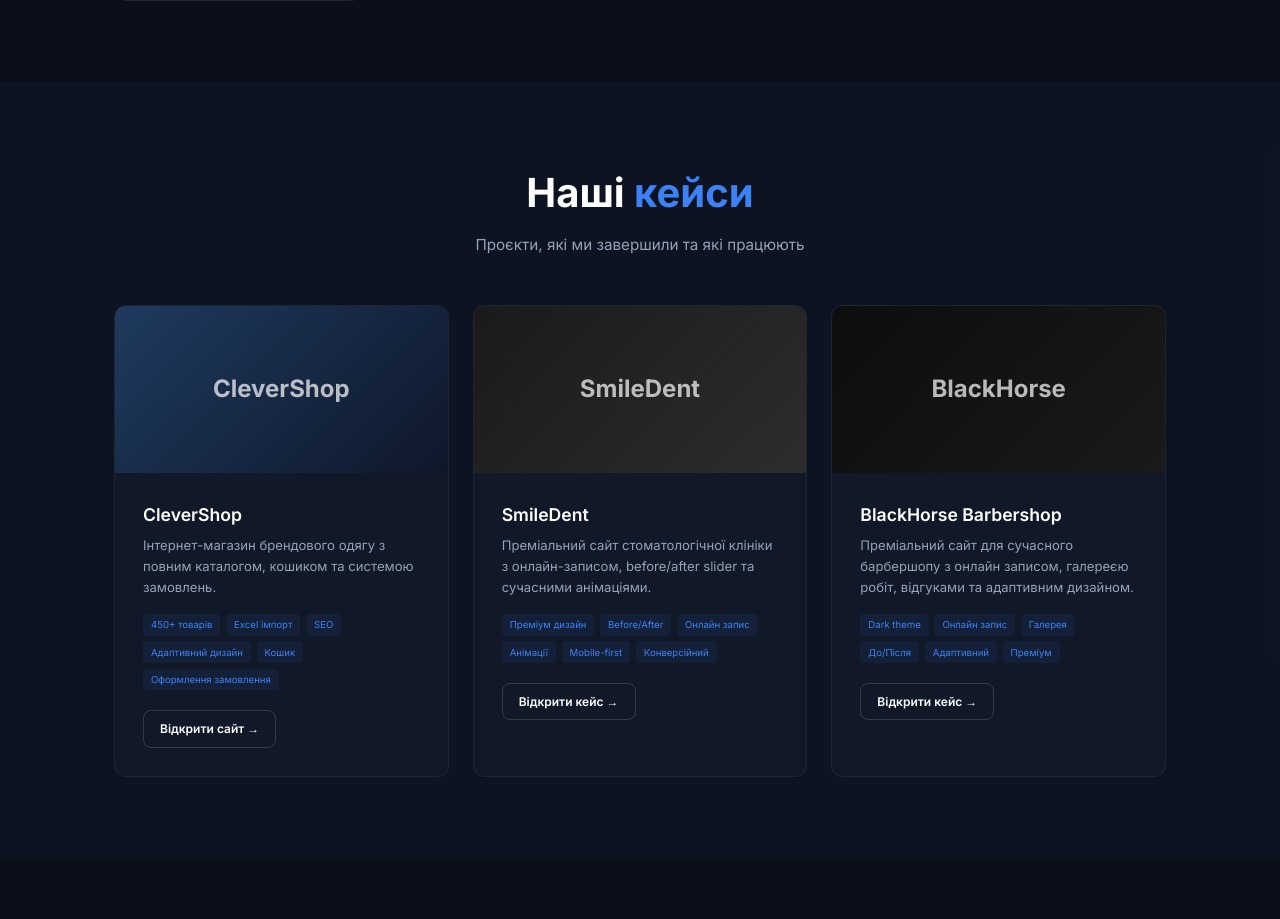
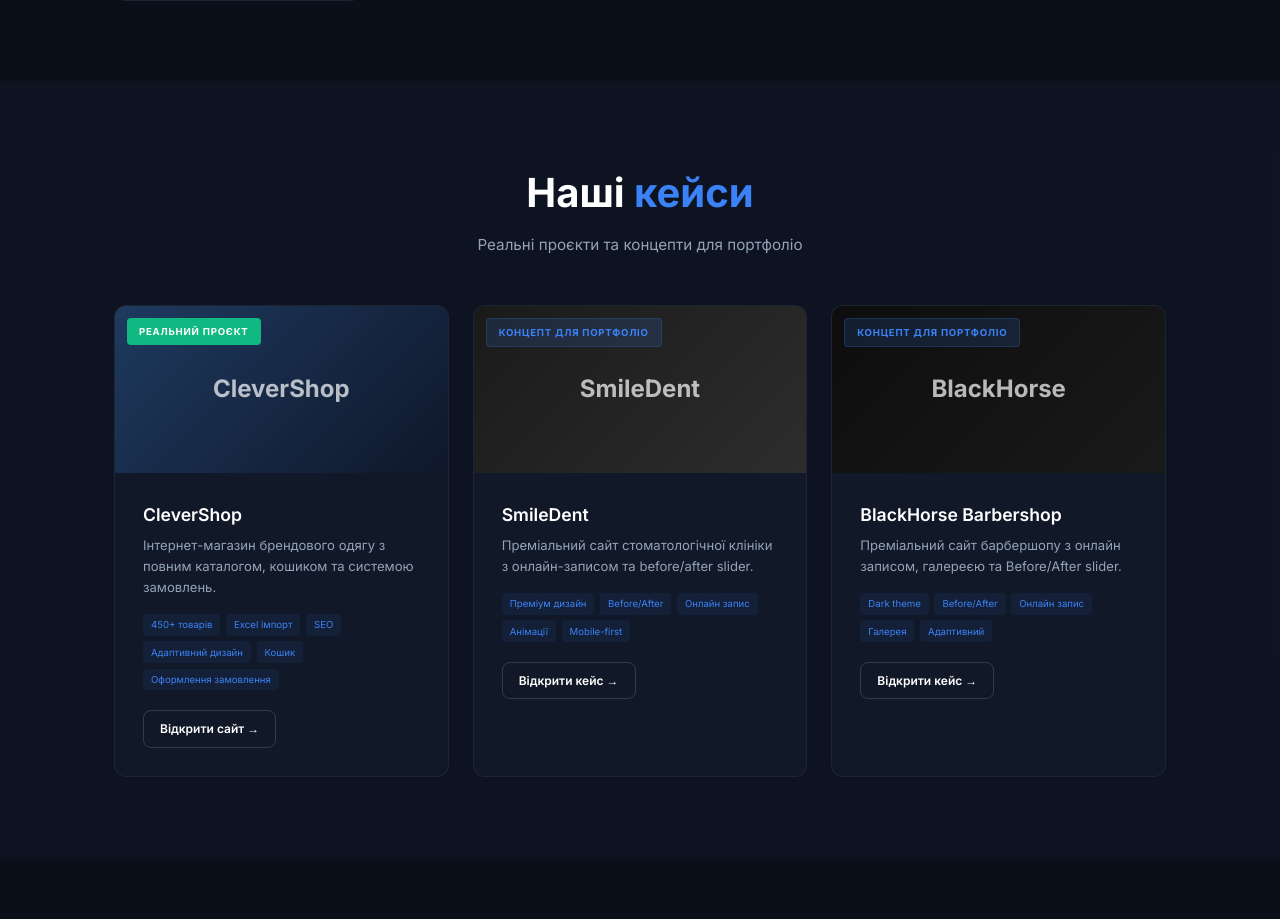
Before and after one commit to StepaniukMarko/ultra-tattoo, a Flask app: page / in a window 1280 px wide. Shown: the part 1374-2293 px from the top of the page. Run offline with Flask 3, Linux system fonts and the light colour scheme.

Commit message:
cases: status badges (real/concept), rename 'Чому Mark Labs', cleaner descriptions

```diff
--- a/static/style.css
+++ b/static/style.css
@@ -275,3 +275,10 @@ footer{padding:2.5rem 0;border-top:1px solid rgba(255,255,255,.05)}
 .case--link:hover{transform:translateY(-6px);box-shadow:0 20px 60px rgba(59,130,246,0.12)}
 .case--link:hover .case-preview{filter:brightness(1.1)}
 .case--link .btn{pointer-events:none}
+
+
+/* Case status badges */
+.case-status{font-size:.6rem;font-weight:700;text-transform:uppercase;letter-spacing:.08em;padding:.35rem .75rem;border-radius:4px;position:absolute;top:.75rem;left:.75rem;z-index:2}
+.case{position:relative}
+.case-status--real{background:#10b981;color:#fff}
+.case-status--concept{background:rgba(59,130,246,0.15);color:#3b82f6;border:1px solid rgba(59,130,246,0.2)}
--- a/templates/index.html
+++ b/templates/index.html
@@ -94,10 +94,11 @@
     <div class="ctn">
         <div class="sec-head">
             <h2>Наші <em>кейси</em></h2>
-            <p>Проєкти, які ми завершили та які працюють</p>
+            <p>Реальні проєкти та концепти для портфоліо</p>
         </div>
         <div class="cases-grid">
             <a href="https://www.clevershop.vn.ua" target="_blank" rel="noopener" class="case case--link">
+                <div class="case-status case-status--real">Реальний проєкт</div>
                 <div class="case-preview"><span>CleverShop</span></div>
                 <div class="case-body">
                     <h3>CleverShop</h3>
@@ -114,33 +115,33 @@
                 </div>
             </a>
             <a href="https://web-production-1a902.up.railway.app/" target="_blank" rel="noopener noreferrer" class="case case--link">
+                <div class="case-status case-status--concept">Концепт для портфоліо</div>
                 <div class="case-preview" style="background:linear-gradient(135deg,#1a1a1a,#2d2d2d);"><span>SmileDent</span></div>
                 <div class="case-body">
                     <h3>SmileDent</h3>
-                    <p>Преміальний сайт стоматологічної клініки з онлайн-записом, before/after slider та сучасними анімаціями.</p>
+                    <p>Преміальний сайт стоматологічної клініки з онлайн-записом та before/after slider.</p>
                     <ul class="case-tags">
                         <li>Преміум дизайн</li>
                         <li>Before/After</li>
                         <li>Онлайн запис</li>
                         <li>Анімації</li>
                         <li>Mobile-first</li>
-                        <li>Конверсійний</li>
                     </ul>
                     <span class="btn btn-o btn-sm">Відкрити кейс →</span>
                 </div>
             </a>
             <a href="https://web-production-5c47a.up.railway.app" target="_blank" rel="noopener noreferrer" class="case case--link">
+                <div class="case-status case-status--concept">Концепт для портфоліо</div>
                 <div class="case-preview" style="background:linear-gradient(135deg,#0D0D0D,#1A1A1A);"><span>BlackHorse</span></div>
                 <div class="case-body">
                     <h3>BlackHorse Barbershop</h3>
-                    <p>Преміальний сайт для сучасного барбершопу з онлайн записом, галереєю робіт, відгуками та адаптивним дизайном.</p>
+                    <p>Преміальний сайт барбершопу з онлайн записом, галереєю та Before/After slider.</p>
                     <ul class="case-tags">
                         <li>Dark theme</li>
+                        <li>Before/After</li>
                         <li>Онлайн запис</li>
                         <li>Галерея</li>
-                        <li>До/Після</li>
                         <li>Адаптивний</li>
-                        <li>Преміум</li>
                     </ul>
                     <span class="btn btn-o btn-sm">Відкрити кейс →</span>
                 </div>
@@ -221,11 +222,11 @@
     </div>
 </section>
 
-<!-- Чому обирають нас -->
+<!-- Чому Mark Labs -->
 <section class="sec sec-alt">
     <div class="ctn">
         <div class="sec-head">
-            <h2>Чому обирають <em>нас</em></h2>
+            <h2>Чому <em>Mark Labs</em></h2>
         </div>
         <div class="why-grid">
             <div class="why">
@@ -234,15 +235,15 @@
             </div>
             <div class="why">
                 <h4>Сучасний дизайн</h4>
-                <p>Чистий, зрозумілий та адаптивний інтерфейс</p>
+                <p>Кожен проєкт виглядає преміально та сучасно</p>
             </div>
             <div class="why">
                 <h4>Підтримка після запуску</h4>
-                <p>Не зникаємо після здачі — допомагаємо з оновленнями</p>
+                <p>Не зникаємо — допомагаємо з оновленнями та розвитком</p>
             </div>
             <div class="why">
-                <h4>Автоматизація</h4>
-                <p>Використовуємо AI та ботів для зменшення рутини</p>
+                <h4>AI та автоматизація</h4>
+                <p>Інтегруємо AI-рішення для зменшення рутини в бізнесі</p>
             </div>
         </div>
     </div>
```
